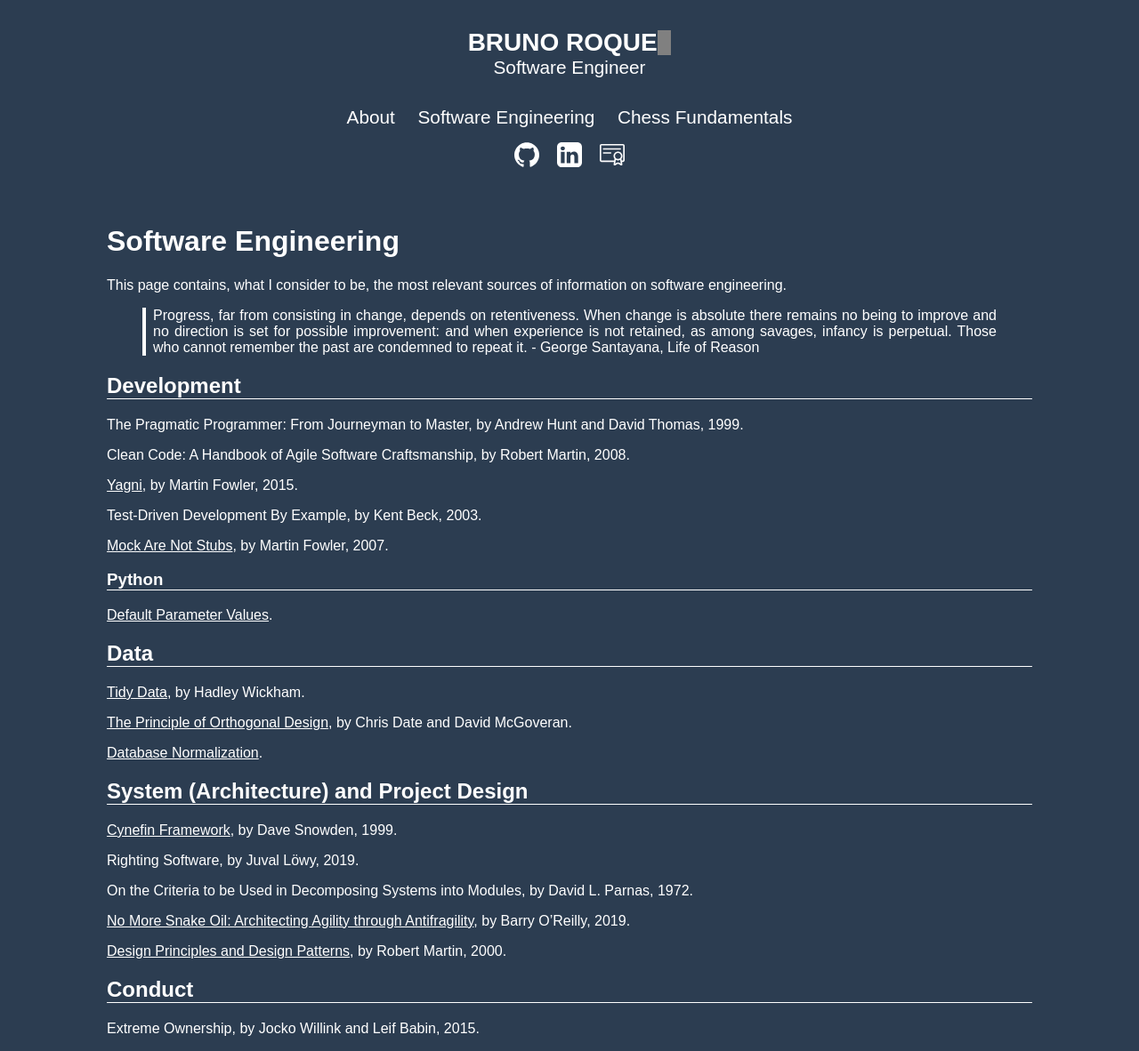
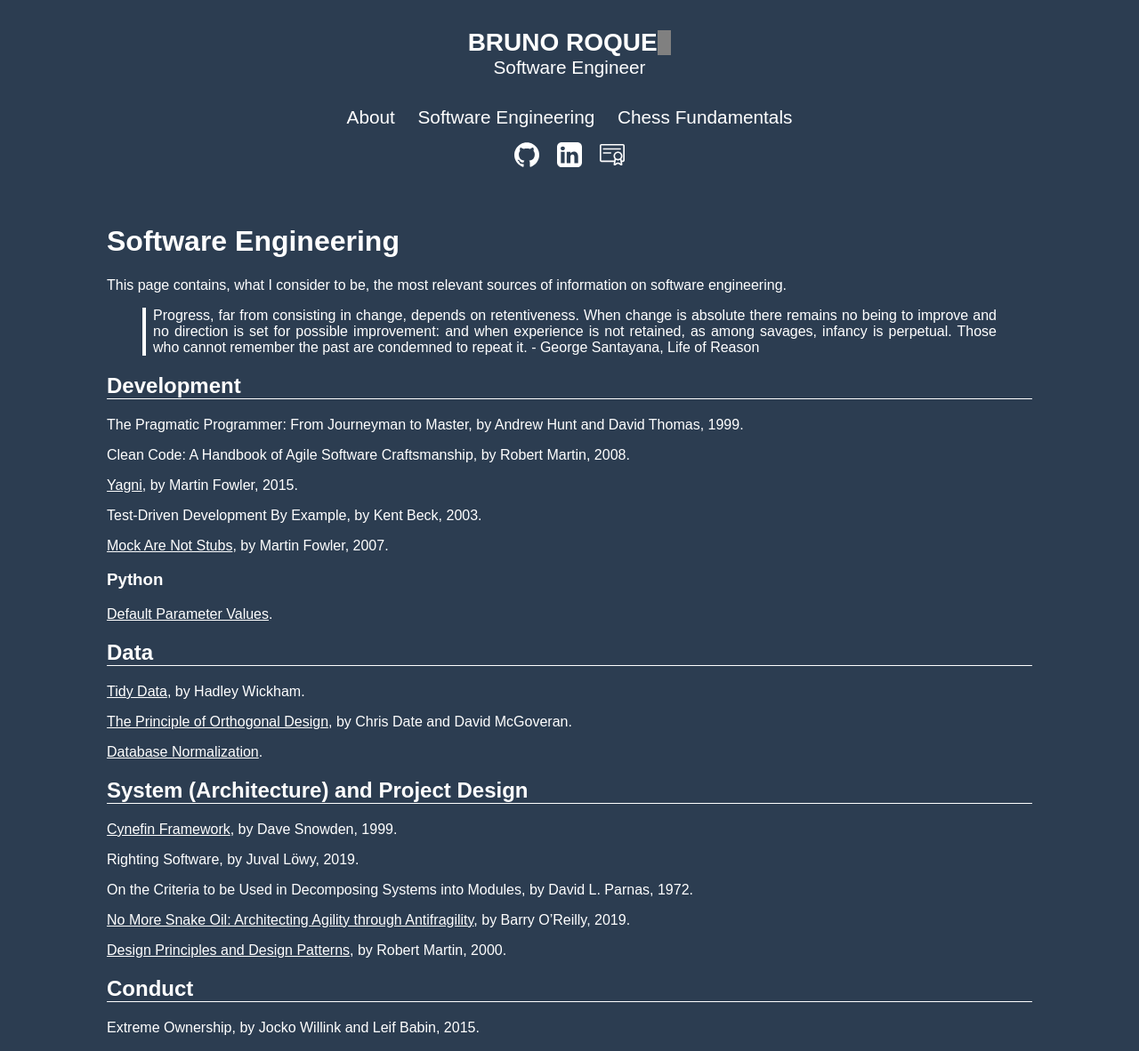
Before and after one commit to brunoroque06/brunoroque06.github.io, a Jekyll site: the page built from _pages/software-engineering.md, in a window 1280 px wide. Shown: the whole page at 89% size. Built offline with Jekyll 4.4.1, drawn with Linux system fonts in a browser that asks for light colours; our own code applies the rules of GitHub Pages for plain Markdown files.

Commit message:
Remove bottom border from h3

```diff
--- a/_includes/style.scss
+++ b/_includes/style.scss
@@ -106,8 +106,7 @@
     code::selection {
       background: $font-main-color;
     }
-    h2,
-    h3 {
+    h2 {
       border-bottom: 0.1rem solid $font-main-color;
     }
     table {
```
